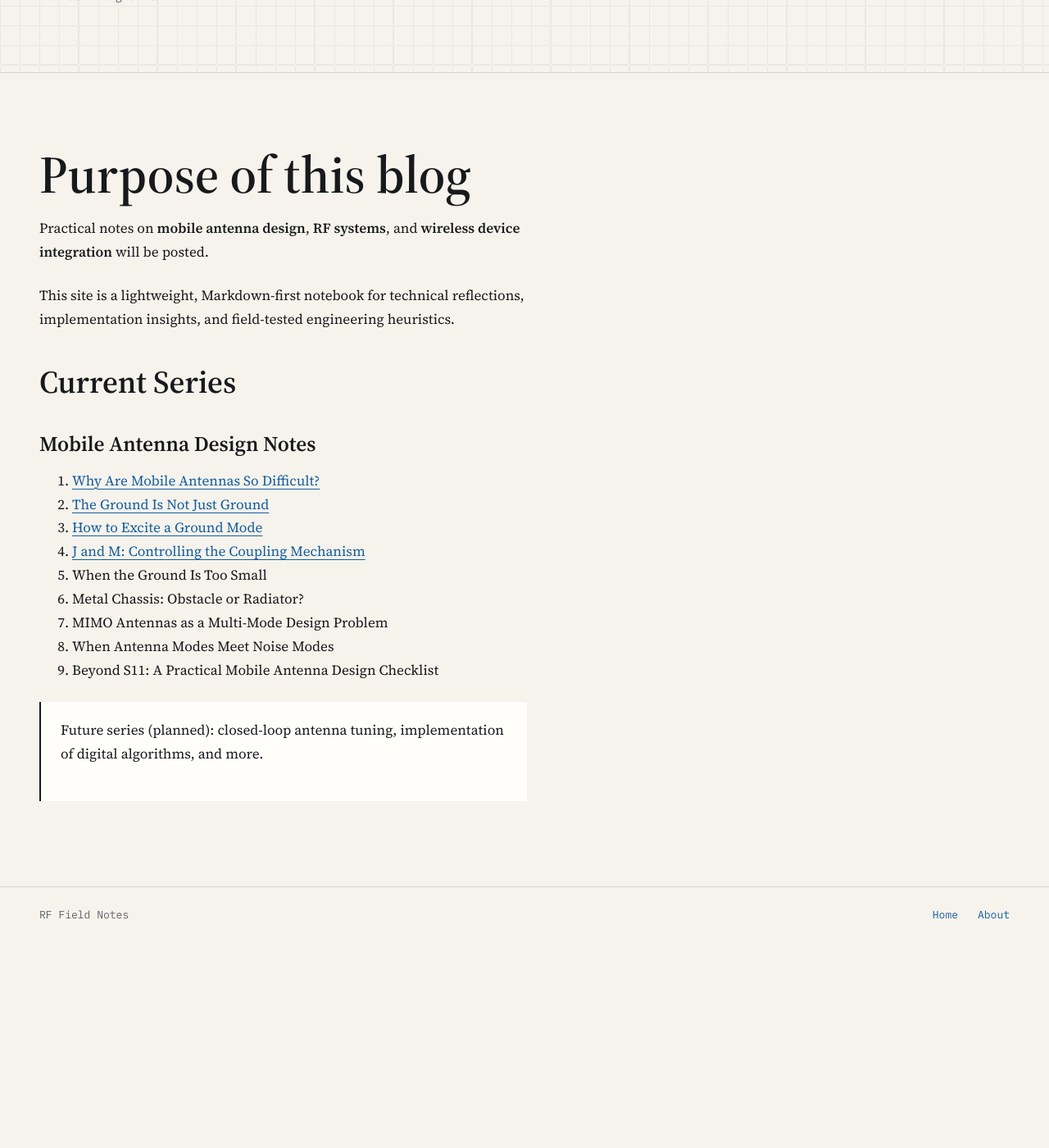
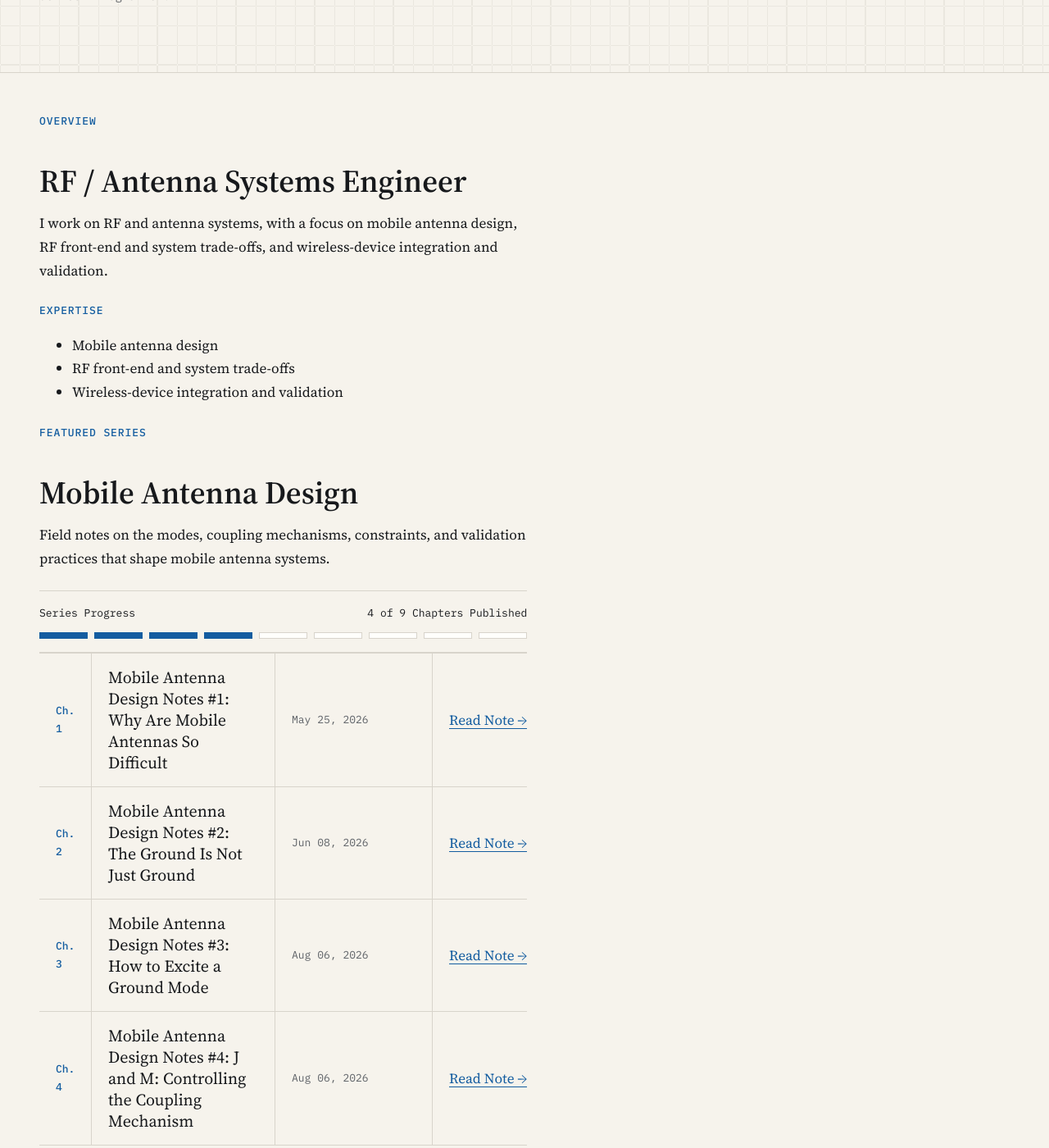
Before and after one commit to swallow-kim/swallow-kim.github.io, a Jekyll site: the page built from index.md, in a window 1280 px wide and 1400 px high, scrolled down 566 px. Shown: the whole window at 82% size. Built offline with Jekyll 4.4.1, drawn with Linux system fonts in a browser that asks for light colours; before the commit the page ends 1716 px from its top, so only the background shows below that; some of the changed text lies outside the part shown.

Commit message:
Build engineer profile and discovery pages

```diff
--- a/_includes/contact-block.html
+++ b/_includes/contact-block.html
@@ -1,8 +1,7 @@
-<section class="contact-block" id="contact-example" aria-labelledby="contact-title">
-  <h2 id="contact-title">Contact block</h2>
+<div class="contact-block">
   <ul class="contact-block__list">
-    <li class="contact-block__item"><a href="https://github.com/swallow-kim">GitHub profile</a></li>
-    <li class="contact-block__item"><a href="mailto:mingi12.kim@gmail.com">Email Min-Gi Kim</a></li>
-    <li class="contact-block__item"><a href="https://www.linkedin.com/in/mingi12-kim">LinkedIn profile</a></li>
+    <li class="contact-block__item"><a href="{{ site.data.profile.github | default: 'https://github.com/swallow-kim' }}">GitHub</a></li>
+    <li class="contact-block__item"><a href="{{ site.data.profile.email | default: 'mailto:mingi12.kim@gmail.com' }}">Email</a></li>
+    <li class="contact-block__item"><a href="{{ site.data.profile.linkedin | default: 'https://www.linkedin.com/in/mingi12-kim' }}">LinkedIn</a></li>
   </ul>
-</section>
+</div>
--- a/_includes/header.html
+++ b/_includes/header.html
@@ -4,6 +4,7 @@
     <nav class="site-nav" aria-label="Primary">
       <ul class="site-nav__list">
         <li><a href="{{ '/' | relative_url }}"{% if page.url == '/' %} aria-current="page"{% endif %}>Home</a></li>
+        <li><a href="{{ '/notes/' | relative_url }}"{% if page.url == '/notes/' %} aria-current="page"{% endif %}>Notes</a></li>
         <li><a href="{{ '/about/' | relative_url }}"{% if page.url == '/about/' %} aria-current="page"{% endif %}>About</a></li>
       </ul>
     </nav>
--- a/about.md
+++ b/about.md
@@ -4,14 +4,24 @@ title: About
 permalink: /about/
 ---
 
-## About This Blog
+{% assign profile = site.data.profile %}
 
-I’m **Min-Gi Kim**, an RF/antenna systems engineer.
+<section class="about-profile">
+  <h2>About Min-Gi Kim</h2>
+  <p class="profile-bio-en">{{ profile.bio_en }}</p>
+  <p class="profile-bio-ko" lang="ko">{{ profile.bio_ko }}</p>
+</section>
 
-This blog documents practical engineering notes focused on:
+<section class="about-expertise">
+  <p class="primitive-label">Engineering Focus</p>
+  <ul class="expertise-list">
+    {% for item in profile.expertise %}
+      <li class="primitive-tag">{{ item }}</li>
+    {% endfor %}
+  </ul>
+</section>
 
-- Mobile antenna design
-- RF front-end and system-level tradeoffs
-- Wireless device integration and validation
-
-The goal is to capture concise, experience-driven guidance that is useful for day-to-day engineering work.
+<section class="about-contact">
+  <p class="primitive-label">Connect</p>
+  {% include contact-block.html %}
+</section>
--- a/index.md
+++ b/index.md
@@ -3,24 +3,71 @@ layout: home
 title: RF/Antenna Systems Tech Notes
 ---
 
-# Purpose of this blog
+{% assign profile = site.data.profile %}
 
-Practical notes on **mobile antenna design**, **RF systems**, and **wireless device integration** will be posted.
+<section class="profile-section">
+  <p class="primitive-label">Overview</p>
+  <h2>{{ profile.role }}</h2>
+  <p class="profile-bio">{{ profile.bio_en }}</p>
+</section>
 
-This site is a lightweight, Markdown-first notebook for technical reflections, implementation insights, and field-tested engineering heuristics.
+<section class="expertise-section">
+  <p class="primitive-label">Expertise</p>
+  <ul class="expertise-list">
+    {% for item in profile.expertise %}
+      <li class="primitive-tag">{{ item }}</li>
+    {% endfor %}
+  </ul>
+</section>
 
-## Current Series
+<section class="series-section">
+  {% assign series = site.data.series | first %}
+  <header class="series-header">
+    <p class="primitive-label">Featured Series</p>
+    <h2>{{ series.title }}</h2>
+    <p>{{ series.description }}</p>
+  </header>
 
-### Mobile Antenna Design Notes
+  <div class="series-progress">
+    <div class="series-progress__label">
+      <span>Series Progress</span>
+      <span>{{ series.published_chapters }} of {{ series.total_chapters }} Chapters Published</span>
+    </div>
+    <ol class="series-progress__track">
+      {% for i in (1..series.total_chapters) %}
+        {% if i <= series.published_chapters %}
+          <li class="series-progress__mark series-progress__mark--complete" title="Chapter {{ i }} Published">Chapter {{ i }}</li>
+        {% else %}
+          <li class="series-progress__mark" title="Chapter {{ i }} Upcoming">Chapter {{ i }}</li>
+        {% endif %}
+      {% endfor %}
+    </ol>
+  </div>
 
-1. [Why Are Mobile Antennas So Difficult?](/posts/01-why-mobile-antenna-design-is-hard/)
-2. [The Ground Is Not Just Ground](/posts/02-the-ground-is-not-just-ground/)
-3. [How to Excite a Ground Mode](/posts/03-ground-and-chassis-mode/)
-4. [J and M: Controlling the Coupling Mechanism](/posts/04-j-and-m-controlling-the-coupling-mechanism/)
-5. When the Ground Is Too Small
-6. Metal Chassis: Obstacle or Radiator?
-7. MIMO Antennas as a Multi-Mode Design Problem
-8. When Antenna Modes Meet Noise Modes
-9. Beyond S11: A Practical Mobile Antenna Design Checklist
+  <ul class="note-list">
+    {% assign public_notes = site.notes | where: "published", true | sort: "chapter" %}
+    {% for note in public_notes %}
+      <li class="note-row">
+        <span class="note-row__chapter">Ch. {{ note.chapter }}</span>
+        <span class="note-row__title">
+          <a href="{{ note.url | relative_url }}">{{ note.title }}</a>
+        </span>
+        <span class="note-row__meta">{% if note.date %}{{ note.date | date: "%b %d, %Y" }}{% endif %}</span>
+        <span class="note-row__action">
+          <a class="primitive-button" href="{{ note.url | relative_url }}">Read Note →</a>
+        </span>
+      </li>
+    {% endfor %}
+  </ul>
+</section>
 
-> Future series (planned): closed-loop antenna tuning, implementation of digital algorithms, and more.
+<section class="perspective-section">
+  <p class="primitive-label">Engineering Perspective</p>
+  <h2>System-Level Integration</h2>
+  <p>In modern mobile devices, an antenna cannot be evaluated in isolation from its environment. The phone chassis, ground plane, surrounding metal components, and RF front-end architecture form a tightly coupled electromagnetic system. These notes focus on practical principles, excitation mechanisms, and validation practices for mobile antenna systems.</p>
+</section>
+
+<section class="contact-section">
+  <p class="primitive-label">Contact & Profiles</p>
+  {% include contact-block.html %}
+</section>
```
Also changed, not shown: 404.html (added, +14 -0 lines), references.md (+3 -1 lines).
